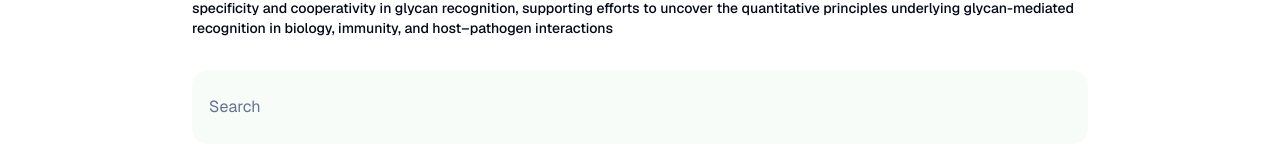
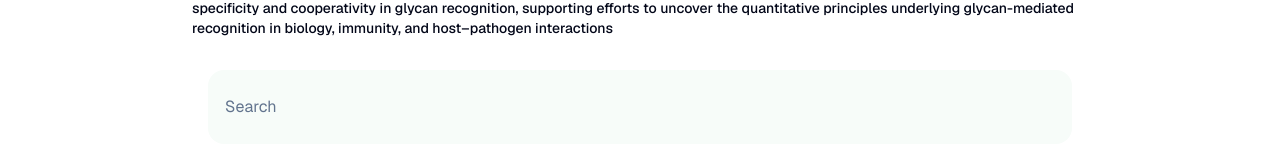
Before and after one commit to sammkoi/LectIQ, a Next.js app: page / in a window 1280 px wide. Shown: the part 283-434 px from the top of the page. Built offline with nearby package versions, Linux system fonts and the light colour scheme; no server answers; a web font is replaced by a local one.

Commit message:
spacing update

```diff
--- a/src/app/components/HomeContent.jsx
+++ b/src/app/components/HomeContent.jsx
@@ -25,7 +25,7 @@ export default function HomeContent({ lectins }) {
       </div>
       <div
         // todo: motion.div animate
-        className="flex flex-col overflow-scroll"
+        className="flex flex-col overflow-scroll pl-4 pr-4"
         // style={{
         //   flex: isSearchActive ? "1 1 0%" : "0 1 auto",
         //   minHeight: isSearchActive ? 0 : "auto",
```
